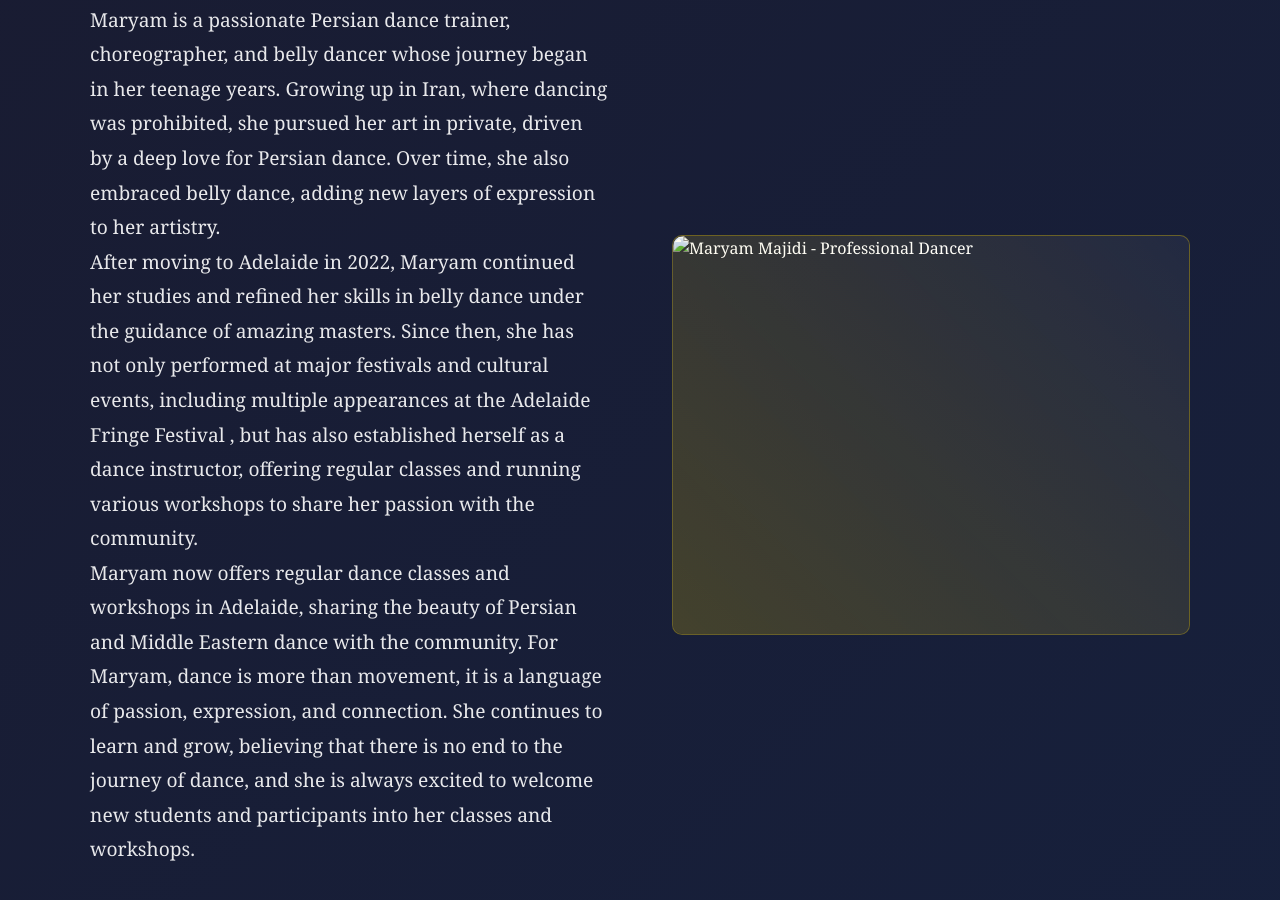
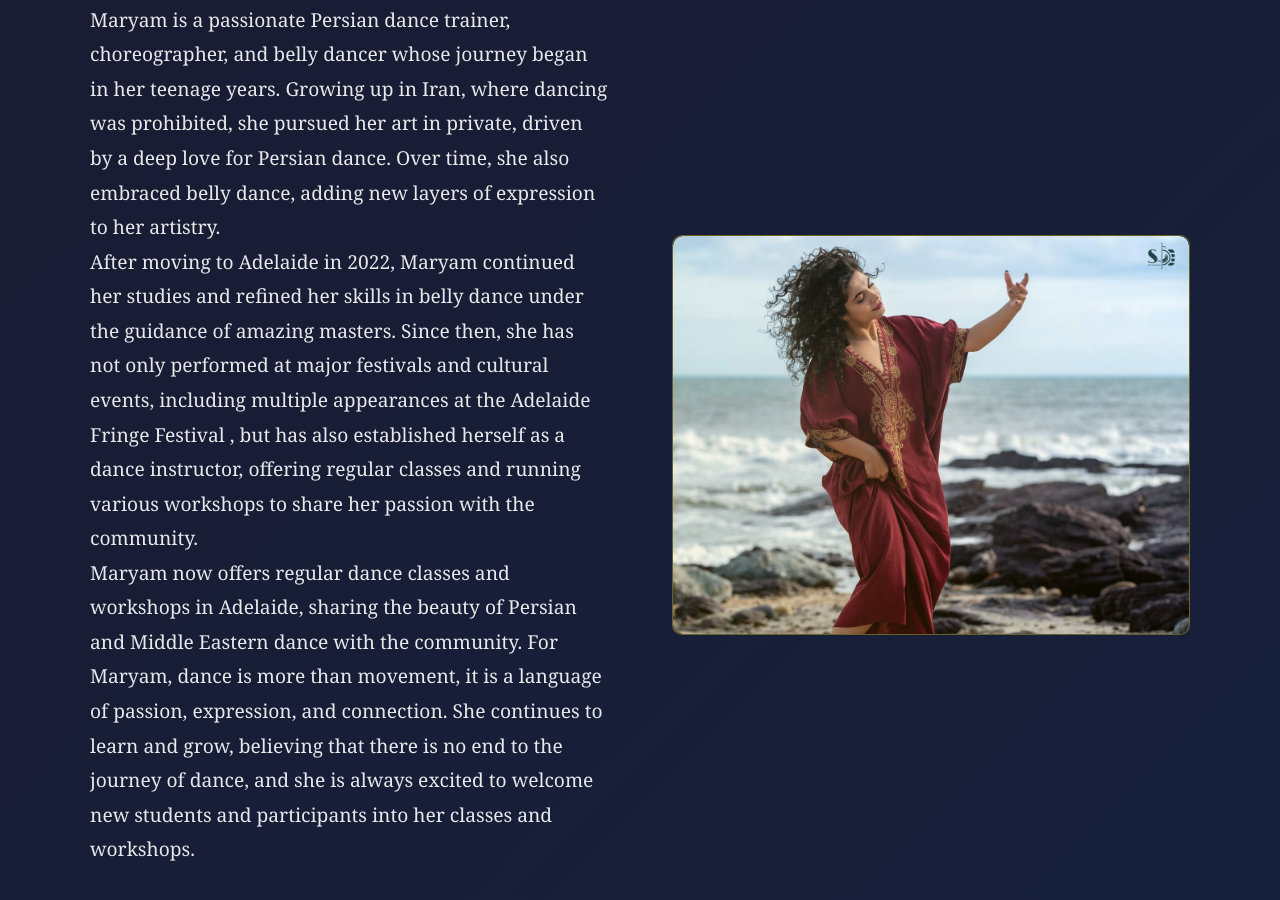
Before and after one commit to MaryamSharghiDance/MaryamSharghiDance.github.io, a plain HTML site: page index.html in a window 1280 px wide. Shown: the part 1022-1922 px from the top of the page. Drawn offline with Linux system fonts and the light colour scheme.

Commit message:
index.html

```diff
--- a/index.html
+++ b/index.html
@@ -511,7 +511,7 @@
                 <p>Maryam now offers regular dance classes and workshops in Adelaide, sharing the beauty of Persian and Middle Eastern dance with the community. For Maryam, dance is more than movement, it is a language of passion, expression, and connection. She continues to learn and grow, believing that there is no end to the journey of dance, and she is always excited to welcome new students and participants into her classes and workshops.</p>
             </div>
             <div class="about-image">
-                <img src="path-to-your-photo.jpg" alt="Maryam Majidi - Professional Dancer" class="about-photo">
+                <img src="5852600146276240611.jpg" alt="Maryam Majidi - Professional Dancer" class="about-photo">
             </div>
         </div>
     </section>
```
